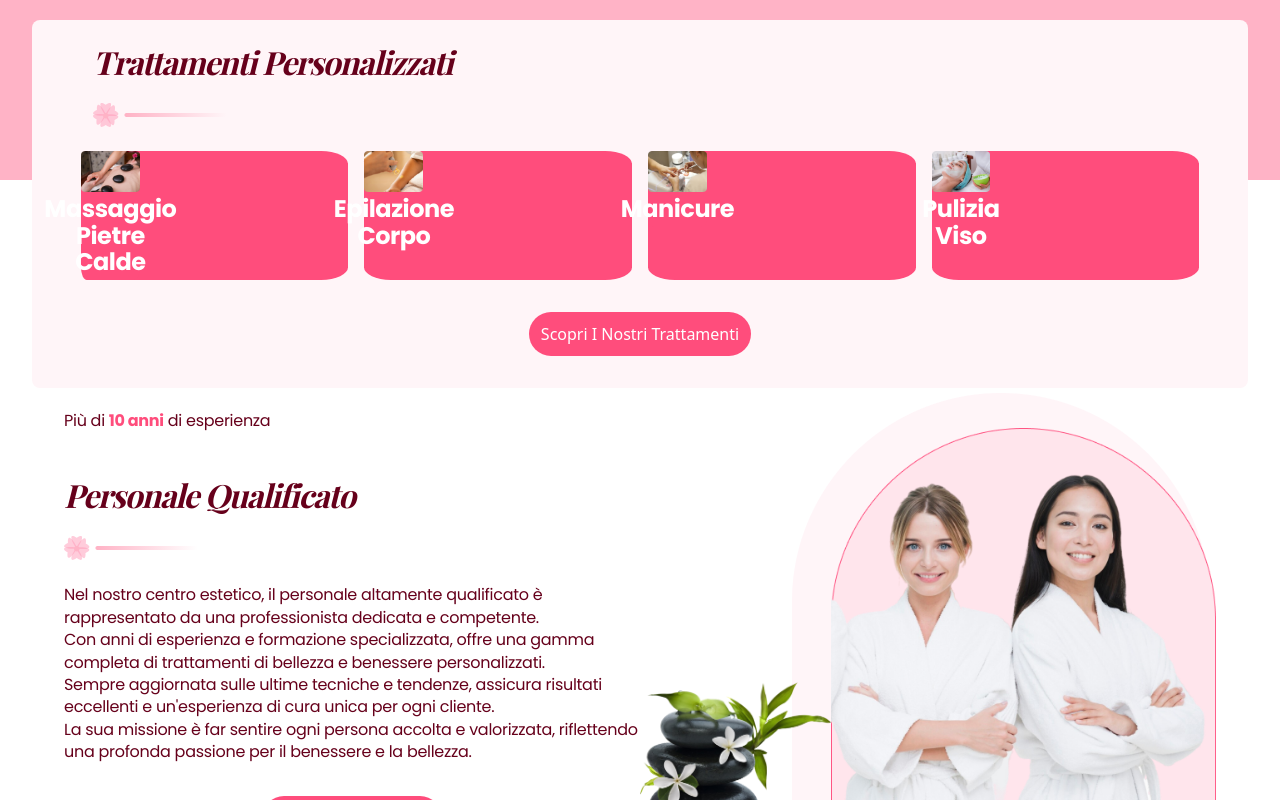
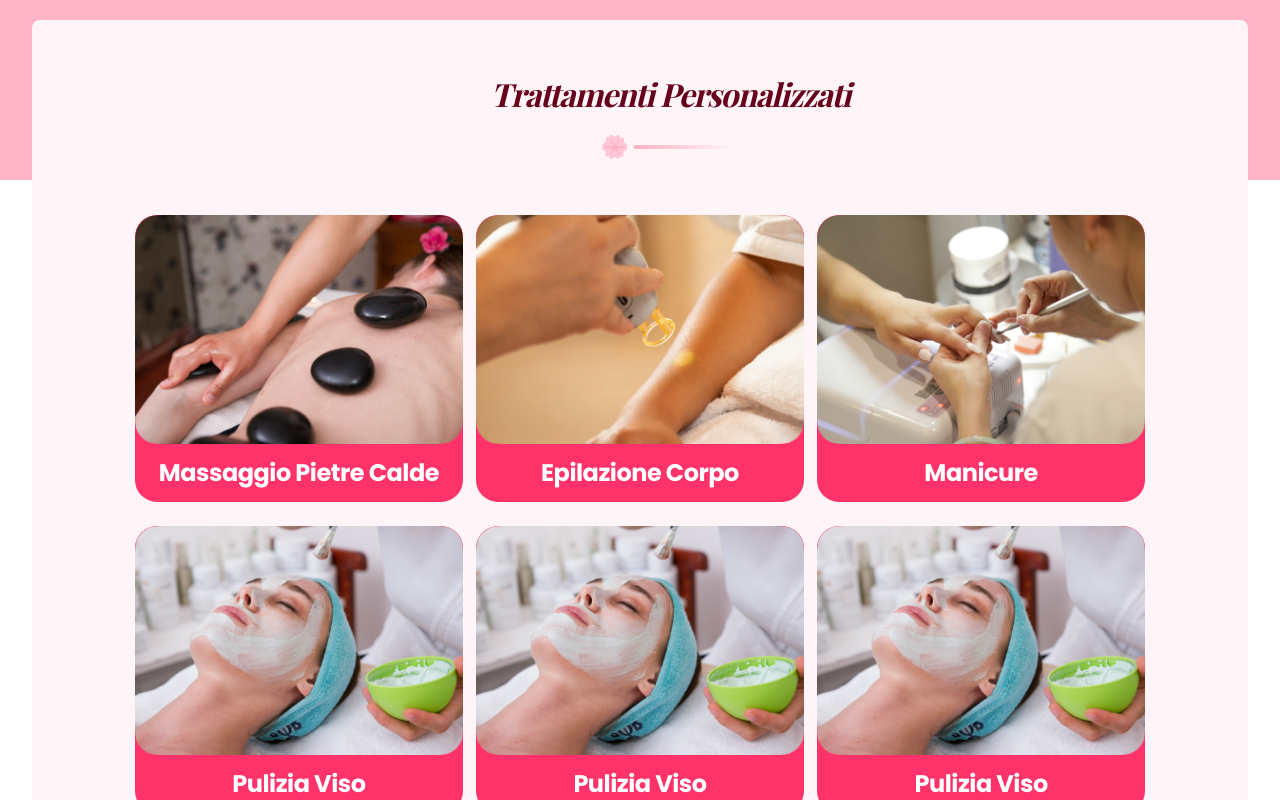
Before and after one commit to Giovanni-Serra-Git/un_ora_per_te, a React (Vite) app: page / in a window 1280 px wide. Shown: the part 600-1400 px from the top of the page. Built offline with nearby package versions, Linux system fonts and the light colour scheme; a web font is replaced by a local one.

Commit message:
fixing trattamenti personali homepage - fixing icons on contacts page

```diff
--- a/src/components/contacts/contacts.jsx
+++ b/src/components/contacts/contacts.jsx
@@ -119,12 +119,12 @@ function Contacts() {
 
         {/* Icone Contatti */}
 
-        <div className="w-[80%] my-y-[1rem]  md:w-[85%] mx-auto md:my-[6rem]">
-            <div className="flex flex-col w-[50%] mx-auto gap-y-4 my-6 md:w-full mx-0 md:flex-row md:justify-between md:my-[2rem]">
+        <div className="container my-[1rem] md:my-[4rem]">
+            <div className="flex flex-col w-[50%] gap-y-8 mx-auto md:flex md:flex-row md:w-[90%] md:justify-center md:items-center md:gap-[3.125rem]">
                 {
                     iconsContact.map((item,index) => {
                         return (
-                            <div key={index} className="flex items-center gap-2 md:gap-6">
+                            <div key={index} className="flex items-center gap-x-4 md:my-0 gap-0">
                                 <div className="max-w-[60px]">
                                     <img src={item.iconUrl} alt={Alt + item.iconAltDescription} />
                                 </div>
--- a/src/components/homepage/homepage.jsx
+++ b/src/components/homepage/homepage.jsx
@@ -18,6 +18,8 @@ const trattamenti = [
     "../../assets/gallery/mani.jpg",
     "../../assets/gallery/mani.jpg",
     "../../assets/gallery/mani.jpg",
+    "../../assets/gallery/mani.jpg",
+    "../../assets/gallery/mani.jpg",
 ]
 
 
@@ -33,6 +35,14 @@ const gallery = [
     {
         url: "../../../assets/homepage/trattamenti/mani.png",
         title: "manicure",
+    },
+    {
+        url: "../../../assets/homepage/trattamenti/viso.png",
+        title: "pulizia viso",
+    },
+    {
+        url: "../../../assets/homepage/trattamenti/viso.png",
+        title: "pulizia viso",
     },
     {
         url: "../../../assets/homepage/trattamenti/viso.png",
@@ -73,7 +83,7 @@ function HomePage() {
 
             {/* TRATTAMENTI PERSONALIZZATI */}
 
-            <div className="container w-[95%] flex flex-col bg-pink-100 rounded-lg mt-[-20vh] relative z-20 lg-items-start">
+            {/* <div className="container w-[95%] flex flex-col bg-pink-100 rounded-lg mt-[-20vh] relative z-20 lg-items-start">
                 <div className="lg:w-[95%] lg:ml-auto">
                     <p className="subheading capitalize mt-6 mb-6 text-center text-brown-100 lg:text-left">trattamenti personalizzati</p>
                     <Decoration props="hidden mx-auto fit-content mb-6 md:block lg:w-[100%]" />
@@ -84,7 +94,20 @@ function HomePage() {
                          }
                     </div>
                     <Button title="scopri i nostri trattamenti" url="/servizi" />
+            </div> */}
+
+            <div className="container w-[95%] flex flex-col items-center bg-pink-100 rounded-lg mt-[-20vh] relative z-20">
+                <div className="lg:w-[95%] lg:ml-auto my-[1rem] md:my-[2rem]">
+                    <p className="subheading capitalize mt-6 mb-6 text-center text-brown-100">trattamenti personalizzati</p>
+                    <Decoration props="hidden mx-auto fit-content mb-6" />
                 </div>
+                <div className="flex flex-col gap-y-[2rem] w-[80%] items-center md:flex md:flex-row w-[100%] md:flex-wrap md:justify-center md:gap-x-[0.8rem] md:gap-y-[1.5rem] lg:w-[90%]">
+                    {
+                        gallery.map((item, index) => <ItemGallery key={index} src={item.url} title={item.title} />)
+                    }
+                </div>
+                    <Button title="scopri i nostri trattamenti" url="/servizi" />
+            </div>
 
             <div className="container md:flex">
                 <div className="container flex flex-col items-center lg:items-start">
--- a/src/components/homepage/itemGallery.jsx
+++ b/src/components/homepage/itemGallery.jsx
@@ -1,15 +1,28 @@
 /* eslint-disable react/prop-types */
 function ItemGallery({src,title}) {
     return (
-        <div className="bg-pink-300 flex flex-col w-[80%] rounded-[10%]  md:w-[45%] lg:w-[22%]">
-        <div className="bg-pink-300 flex flex-col rounded-[10%] md:w-[45%] lg:w-[22%]">
-            <img className="w-full flex-none md:w-full md:object-cover" src={src} alt={"Centro Estetico - Un ' ora per te " + title} />
-            <div className="flex flex-col flex-grow items-center justify-center">
-                <p className="title-gallery-homepage pt-3 pb-3 lg:pt-1 lg:pb-1">{title}</p>
+        <div className="bg-pink-400 rounded-[22px] w-[90%] md:w-[45%] lg:w-[30%]">
+        <div className="flex flex-col items-center justify-center h-[100%]">
+            <img className="object-cover w-full" src={src} alt={"Centro Estetico - Un ' ora per te " + title} />
+            <div className="flex flex grow items-center py-3 md:py-4 lg:py-4">
+                <p className="title-gallery-homepage grow">{title}</p>
             </div>
         </div>
         </div>
     )
 }
 
+// function ItemGallery({src,title}) {
+//     return (
+//         <div className="bg-pink-300 flex flex-col w-[80%] rounded-[10%]  md:w-[45%] lg:w-[22%]">
+//         <div className="bg-pink-300 flex flex-col rounded-[10%] md:w-[45%] lg:w-[22%]">
+//             <img className="w-full flex-none md:w-full md:object-cover" src={src} alt={"Centro Estetico - Un ' ora per te " + title} />
+//             <div className="flex flex-col flex-grow items-center justify-center">
+//                 <p className="title-gallery-homepage pt-3 pb-3 lg:pt-1 lg:pb-1">{title}</p>
+//             </div>
+//         </div>
+//         </div>
+//     )
+// }
+
 export default ItemGallery
```
